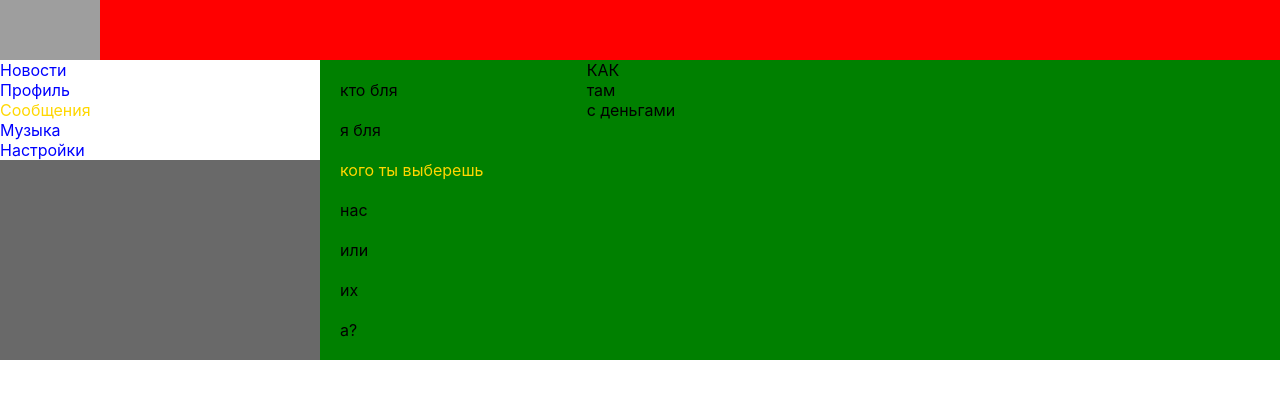
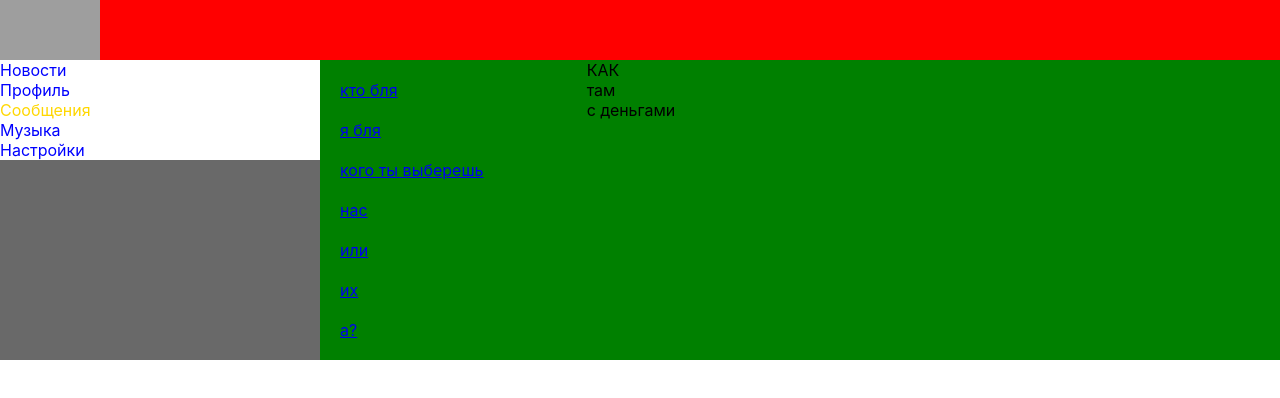
Before and after one commit to Baral-Chief-of-Compliance/react-samurai, a React (Create React App) app: page /dialogs in a window 1280 px wide. Shown: the top 398 px of the page. Built offline with nearby package versions, Linux system fonts and the light colour scheme; grey boxes are pictures that could not be loaded.

Commit message:
22 rolic

```diff
--- a/src/App.js
+++ b/src/App.js
@@ -21,7 +21,7 @@ const App = (props) => {
                   <Routes>
                       <Route path='/news' element = {<News />} />
                       <Route path='/profile' element = {<Profile />} />
-                      <Route path='/dialogs' element = {<Dialogs />} />
+                      <Route path='/dialogs/*' element = {<Dialogs />} />
                       <Route path='/music' element = {<Music />} />
                       <Route path='/settings' element = {<Settings />} />
                   </Routes>
--- a/src/components/Dialogs/Dialogs.jsx
+++ b/src/components/Dialogs/Dialogs.jsx
@@ -1,30 +1,39 @@
 import React from 'react';
 import s from './Dialogs.module.css';
+import {NavLink} from "react-router-dom";
+
+
+const DialogItem = (props) =>{
+    return(
+        <div className={s.dialog+' '+s.active}>
+            <NavLink to={'/dialogs/'+props.id}>{props.name}</NavLink>
+        </div>
+    )
+}
+
 
 const Dialogs = (props) => {
   return(
       <div className={s.dialogs}>
           <div className={s.dioalogsItems}>
               <div className={s.dialog}>
-                  кто бля
+                  <NavLink to='/dialogs/1'>кто бля</NavLink>
               </div>
               <div className={s.dialog}>
-                  я бля
+                  <NavLink to='/dialogs/2'>я бля</NavLink>
               </div>
-              <div className={s.dialog+' '+s.active}>
-                  кого ты выберешь
+              <DialogItem name="кого ты выберешь" id="3"/>
+              <div className={s.dialog}>
+                  <NavLink to='/dialogs/4'>нас</NavLink>
               </div>
               <div className={s.dialog}>
-                  нас
+                  <NavLink to='/dialogs/5'>или</NavLink>
               </div>
               <div className={s.dialog}>
-                  или
+                  <NavLink to='/dialogs/6'>их</NavLink>
               </div>
               <div className={s.dialog}>
-                  их
-              </div>
-              <div className={s.dialog}>
-                  а?
+                  <NavLink to='/dialogs/7'>а?</NavLink>
               </div>
           </div>
           <div className = {s.messages}>
```
